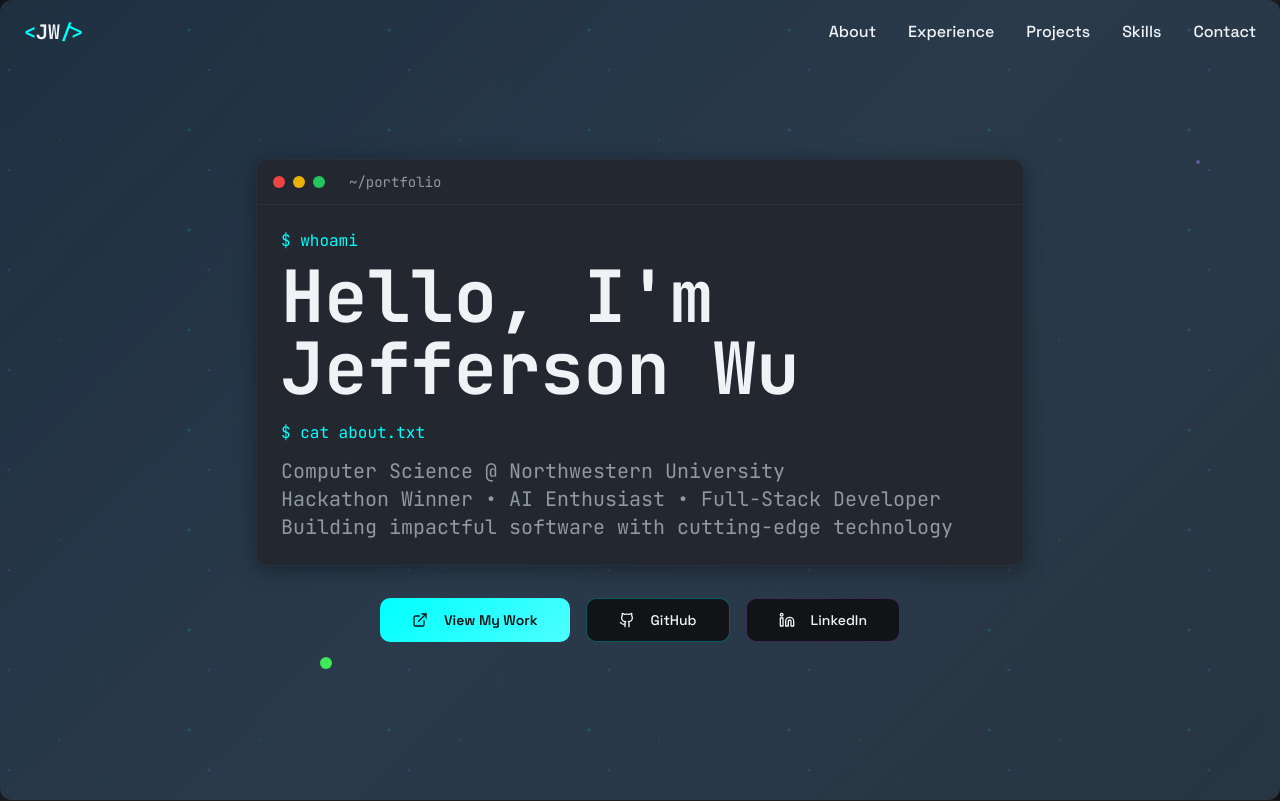
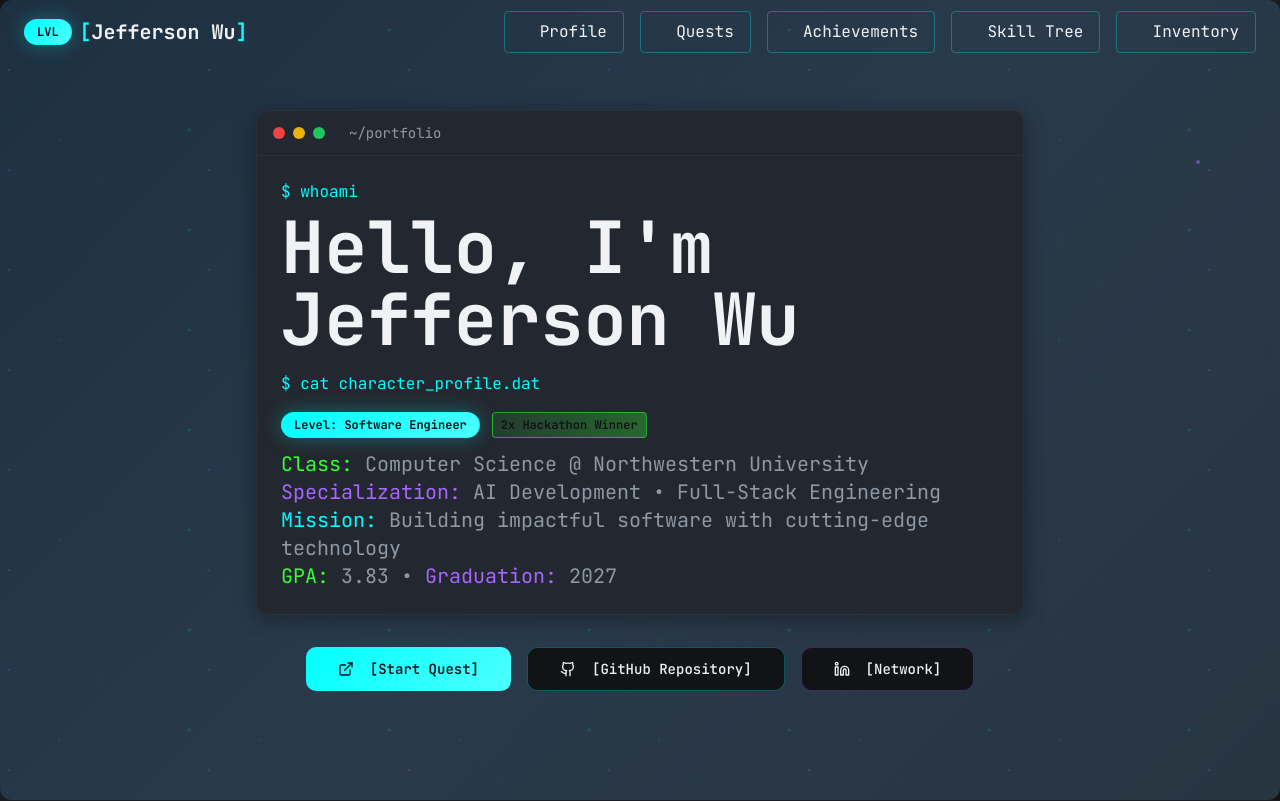
Before and after one commit to JeffersonWu25/jefferson-wu-portfolio, a React (Vite) app: page / in a window 1280 px wide. Shown: the top 801 px of the page. Built offline with nearby package versions, Linux system fonts and the light colour scheme.

Commit message:
Refine website to RPG theme
Update website design to incorporate a video game-inspired aesthetic, focusing on a sleek RPG interface with dark mode, neon accents, and game-menu-style navigation. Content will be reframed as character profiles, quests, achievements, skill trees, and inventory.

```diff
--- a/src/components/Hero.tsx
+++ b/src/components/Hero.tsx
@@ -47,43 +47,60 @@ const Hero = () => {
               </h1>
 
               {isTypingDone && (
-                <div className="space-y-3 animate-fade-in">
-                  <div className="font-mono text-primary">$ cat about.txt</div>
-                  <p className="text-lg md:text-xl text-muted-foreground font-mono leading-relaxed">
-                    Computer Science @ Northwestern University<br />
-                    Hackathon Winner • AI Enthusiast • Full-Stack Developer<br />
-                    Building impactful software with cutting-edge technology
-                  </p>
-                </div>
+                 <div className="space-y-4 animate-fade-in">
+                   <div className="font-mono text-primary">$ cat character_profile.dat</div>
+                   <div className="space-y-2">
+                     <div className="flex items-center gap-3 mb-3">
+                       <div className="level-badge">
+                         <span className="text-primary-foreground">Level: Software Engineer</span>
+                       </div>
+                       <div className="achievement-badge">
+                         <span>2x Hackathon Winner</span>
+                       </div>
+                     </div>
+                     <p className="text-lg md:text-xl text-muted-foreground font-mono leading-relaxed">
+                       <span className="text-accent">Class:</span> Computer Science @ Northwestern University<br />
+                       <span className="text-secondary">Specialization:</span> AI Development • Full-Stack Engineering<br />
+                       <span className="text-primary">Mission:</span> Building impactful software with cutting-edge technology<br />
+                       <span className="text-accent">GPA:</span> 3.83 • <span className="text-secondary">Graduation:</span> 2027
+                     </p>
+                   </div>
+                 </div>
               )}
             </div>
           </div>
 
-          {/* Action Buttons */}
+          {/* Action Items */}
           {isTypingDone && (
             <div className="flex flex-col sm:flex-row gap-4 justify-center animate-fade-in">
               <Button
                 size="lg"
-                className="bg-gradient-primary hover:shadow-neon-lg transition-smooth font-semibold"
+                className="bg-gradient-primary hover:shadow-neon-lg transition-smooth font-semibold font-mono"
               >
                 <ExternalLink className="mr-2 h-5 w-5" />
-                View My Work
+                [Start Quest]
               </Button>
               <Button
                 variant="outline"
                 size="lg"
-                className="border-primary/30 hover:border-primary hover:bg-primary/10 hover:shadow-neon transition-smooth"
+                className="border-primary/30 hover:border-primary hover:bg-primary/10 hover:shadow-neon transition-smooth font-mono"
+                asChild
               >
-                <Github className="mr-2 h-5 w-5" />
-                GitHub
+                <a href="https://github.com/JeffersonWu25" target="_blank" rel="noopener noreferrer">
+                  <Github className="mr-2 h-5 w-5" />
+                  [GitHub Repository]
+                </a>
               </Button>
               <Button
                 variant="outline"
                 size="lg"
-                className="border-secondary/30 hover:border-secondary hover:bg-secondary/10 transition-smooth"
+                className="border-secondary/30 hover:border-secondary hover:bg-secondary/10 transition-smooth font-mono"
+                asChild
               >
-                <Linkedin className="mr-2 h-5 w-5" />
-                LinkedIn
+                <a href="https://linkedin.com/in/jwu6" target="_blank" rel="noopener noreferrer">
+                  <Linkedin className="mr-2 h-5 w-5" />
+                  [Network]
+                </a>
               </Button>
             </div>
           )}
--- a/src/components/Navigation.tsx
+++ b/src/components/Navigation.tsx
@@ -16,11 +16,11 @@ const Navigation = () => {
   }, []);
 
   const navItems = [
-    { label: "About", href: "#about" },
-    { label: "Experience", href: "#experience" },
-    { label: "Projects", href: "#projects" },
-    { label: "Skills", href: "#skills" },
-    { label: "Contact", href: "#contact" },
+    { label: "Profile", href: "#about" },
+    { label: "Quests", href: "#experience" },
+    { label: "Achievements", href: "#projects" },
+    { label: "Skill Tree", href: "#skills" },
+    { label: "Inventory", href: "#contact" },
   ];
 
   const scrollToSection = (href: string) => {
@@ -39,22 +39,25 @@ const Navigation = () => {
     >
       <div className="container mx-auto px-6">
         <div className="flex items-center justify-between h-16">
-          {/* Logo */}
-          <div className="flex items-center">
+          {/* Game Logo */}
+          <div className="flex items-center space-x-2">
+            <div className="level-badge">
+              <span className="text-primary-foreground">LVL</span>
+            </div>
             <span className="text-xl font-bold font-mono">
-              <span className="text-primary">{"<"}</span>
-              <span className="text-foreground">JW</span>
-              <span className="text-primary">{"/>"}</span>
+              <span className="text-primary">{"["}</span>
+              <span className="text-foreground">Jefferson Wu</span>
+              <span className="text-primary">{"]"}</span>
             </span>
           </div>
 
-          {/* Desktop Navigation */}
-          <div className="hidden md:flex items-center space-x-8">
+          {/* Game Menu Navigation */}
+          <div className="hidden md:flex items-center space-x-4">
             {navItems.map((item) => (
               <button
                 key={item.label}
                 onClick={() => scrollToSection(item.href)}
-                className="text-foreground hover:text-primary transition-colors font-medium"
+                className="game-menu-btn"
               >
                 {item.label}
               </button>
--- a/src/index.css
+++ b/src/index.css
@@ -4,7 +4,7 @@
 @tailwind components;
 @tailwind utilities;
 
-/* Techy Portfolio Design System - Neon Dark Theme */
+/* RPG-Inspired Portfolio Design System - Cyberpunk Gaming Theme */
 
 @layer base {
   :root {
@@ -44,11 +44,14 @@
     --input: 220 15% 16%;
     --ring: 180 100% 50%;
 
-    /* Gradients */
+    /* RPG-Inspired Gradients */
     --gradient-primary: linear-gradient(135deg, hsl(var(--primary)) 0%, hsl(var(--primary-glow)) 100%);
     --gradient-secondary: linear-gradient(135deg, hsl(var(--secondary)) 0%, hsl(var(--secondary-glow)) 100%);
     --gradient-hero: linear-gradient(135deg, hsl(220 15% 8%) 0%, hsl(220 15% 12%) 50%, hsl(220 15% 8%) 100%);
     --gradient-card: linear-gradient(145deg, hsl(var(--surface)) 0%, hsl(var(--surface-elevated)) 100%);
+    --gradient-quest: linear-gradient(90deg, hsl(var(--primary) / 0.1) 0%, hsl(var(--primary) / 0.3) 100%);
+    --gradient-achievement: linear-gradient(90deg, hsl(var(--accent) / 0.1) 0%, hsl(var(--accent) / 0.3) 100%);
+    --gradient-skill: linear-gradient(90deg, hsl(var(--secondary) / 0.1) 0%, hsl(var(--secondary) / 0.3) 100%);
 
     /* Shadows & Glows */
     --shadow-neon: 0 0 20px hsl(var(--primary) / 0.3);
@@ -84,6 +87,71 @@
 }
 
 @layer components {
+  /* RPG-Inspired Components */
+
+  /* Level Badge */
+  .level-badge {
+    @apply inline-flex items-center px-3 py-1 rounded-full text-xs font-mono font-bold;
+    background: var(--gradient-primary);
+    box-shadow: var(--shadow-neon);
+    border: 1px solid hsl(var(--primary) / 0.5);
+  }
+
+  /* Quest Card */
+  .quest-card {
+    @apply relative bg-gradient-card border border-border rounded-lg p-6;
+    background: var(--gradient-quest);
+    transition: var(--transition-smooth);
+  }
+
+  .quest-card:hover {
+    transform: translateY(-4px);
+    box-shadow: var(--shadow-neon);
+  }
+
+  /* Achievement Badge */
+  .achievement-badge {
+    @apply inline-flex items-center px-2 py-1 rounded text-xs font-mono font-semibold;
+    background: var(--gradient-achievement);
+    border: 1px solid hsl(var(--accent) / 0.5);
+    color: hsl(var(--accent-foreground));
+  }
+
+  /* Skill Progress Bar */
+  .skill-bar {
+    @apply relative h-2 bg-muted rounded-full overflow-hidden;
+  }
+
+  .skill-bar-fill {
+    @apply h-full rounded-full transition-all duration-1000 ease-out;
+    background: var(--gradient-skill);
+    box-shadow: 0 0 10px hsl(var(--secondary) / 0.5);
+  }
+
+  /* Game Menu Button */
+  .game-menu-btn {
+    @apply relative px-4 py-2 bg-transparent border border-primary/30 rounded text-foreground;
+    transition: var(--transition-smooth);
+    font-family: 'JetBrains Mono', monospace;
+  }
+
+  .game-menu-btn:hover {
+    background: hsl(var(--primary) / 0.1);
+    border-color: hsl(var(--primary));
+    box-shadow: var(--shadow-neon);
+    color: hsl(var(--primary));
+  }
+
+  .game-menu-btn::before {
+    content: '> ';
+    opacity: 0;
+    transition: var(--transition-smooth);
+  }
+
+  .game-menu-btn:hover::before {
+    opacity: 1;
+  }
+
   /* Glitch Effect */
   .glitch {
     position: relative;
```
